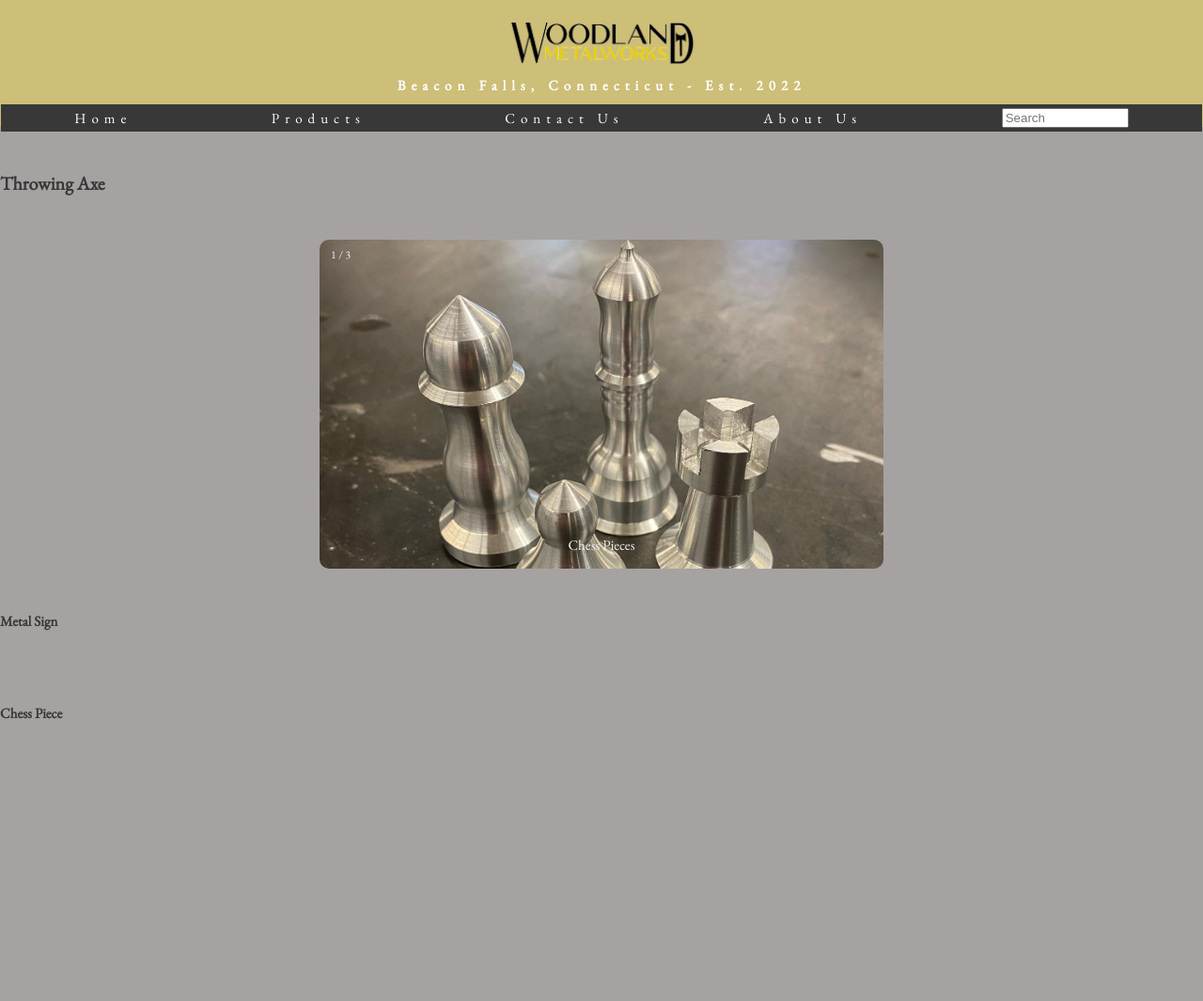
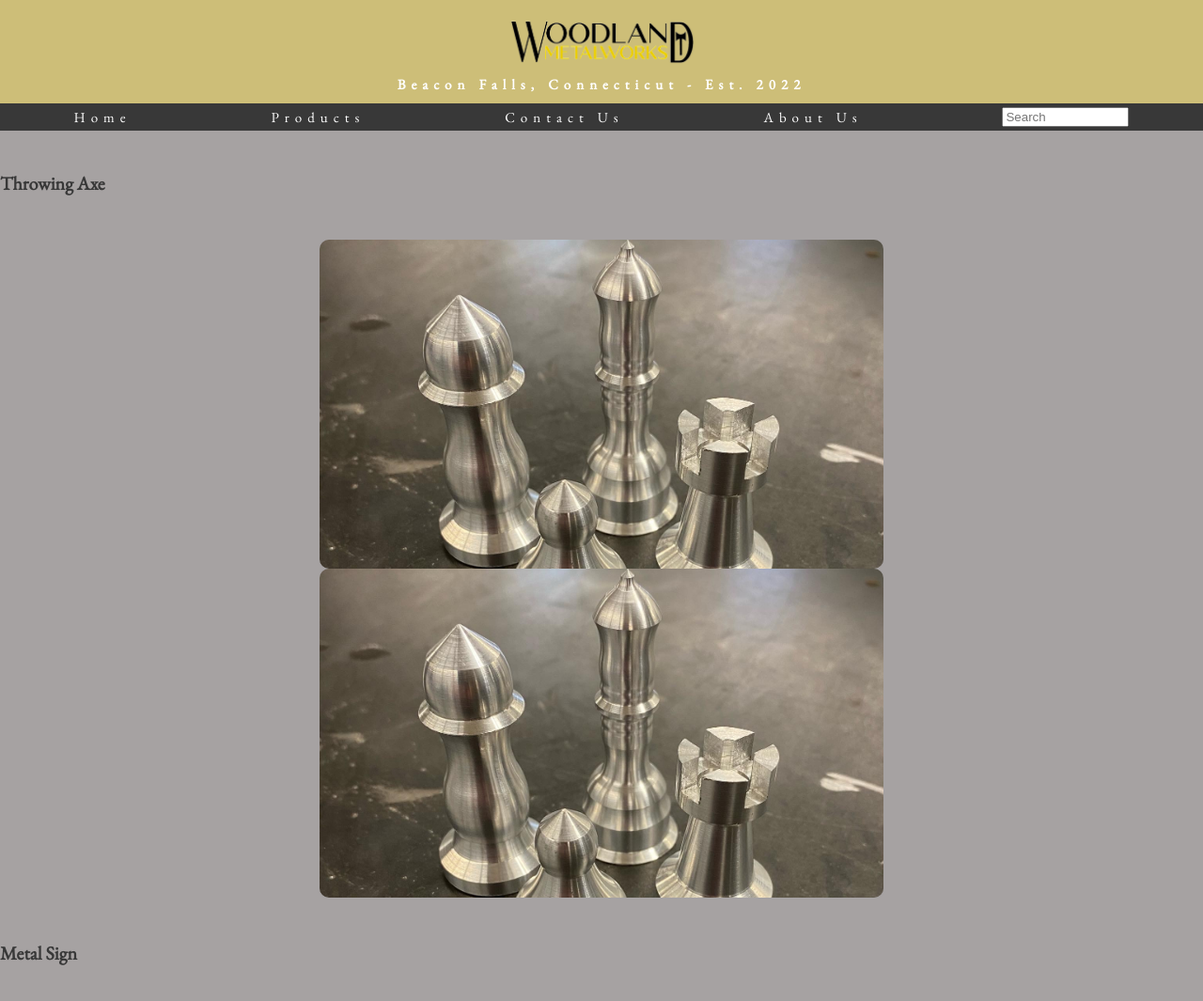
Before and after one commit to ZacharyRenaud/WoodlandMetalWorksTeam2, a plain HTML site: page products.html in a window 1280 px wide. Shown: the top 1065 px of the page at 94% size. Before the commit the page ends 800 px from the top, so only its background shows below. Drawn offline with nearby package versions, Linux system fonts and the light colour scheme.

Commit message:
Read comment as usual...

```diff
--- a/products.html
+++ b/products.html
@@ -52,41 +52,56 @@
         <h2>ㅤㅤ</h2>
         <h1>Throwing Axe</h1>
         <h2>ㅤㅤ</h2>
-            <!--Image Carousel Container-->
-    <div class="slideshow-container">
-        <!-- Full-width images with number and caption text -->
-        <div class="mySlides fade">
-            <div class="numbertext">1 / 3</div>
-            <img src="Assets/Chess Pieces (resized).jpg" style="width:100%; object-fit: fill;">
-            <div class="text">Chess Pieces</div>
+
+        <div class="slideshow-container">
+            <div class="mySlides1">
+              <img src="Assets/Chess Pieces (resized).jpg" style="width:100%">
+            </div>
+
+            <div class="mySlides1">
+                <img src="Assets/Full Axe.jpg" style="width:100%">
+            </div>
+
+            <div class="mySlides1">
+                <img src="" style="width:100%">
+            </div>
         </div>
-        <div class="mySlides fade">
-            <div class="numbertext">2 / 3</div>
-            <img src="Assets/Full Axe.jpg" style="width:100%">
-            <div class="text">Axe</div>
+
+        <div class="slideshow-container">
+            <div class="mySlides2">
+              <img src="Assets/Chess Pieces (resized).jpg" style="width:100%">
+            </div>
+
+            <div class="mySlides2">
+                <img src="Assets/Full Axe.jpg" style="width:100%">
+            </div>
+
+            <div class="mySlides2">
+                <img src="" style="width:100%">
+            </div>
         </div>
-        <div class="mySlides fade">
-            <div class="numbertext">3 / 3</div>
-            <img src="Assets/Gallery Metal Sign (resized2).jpg" style="width:100%">
-            <div class="text">Metal Sign</div>
-        </div>
-    </div>
 
-    <!-- Image carousel JavaScript -->
-    <section class = "Product Gallary">
         <script>
-        var slideIndex = 0;
-        carousel();
-        function carousel() {
-            var i;
-            var x = document.getElementsByClassName("mySlides");
+        let slideIndex = [1,1];
+        /* Class the members of each slideshow group with different CSS classes */
+        let slideId = ["mySlides1", "mySlides2"]
+        showSlides(1, 0);
+        showSlides(1, 1);
+
+        function plusSlides(n, no) {
+            showSlides(slideIndex[no] += n, no);
+        }
+
+        function showSlides(n, no) {
+            let i;
+            let x = document.getElementsByClassName(slideId[no]);
+            if (n > x.length) {slideIndex[no] = 1}
+            if (n < 1) {slideIndex[no] = x.length}
             for (i = 0; i < x.length; i++) {
-                x[i].style.display = "none";
+            x[i].style.display = "none";
             }
-        slideIndex++;
-        if (slideIndex > x.length) {slideIndex = 1}
-        x[slideIndex-1].style.display = "block";
-        setTimeout(carousel, 7000); // Change image every 2 seconds
+            x[slideIndex[no]-1].style.display = "block";
+
         }
         </script>
 
--- a/style.css
+++ b/style.css
@@ -37,6 +37,13 @@ Brandon I like everything you said above ^. There was more team member so I adde
 the teachers in the faq? Also I personally really like our about us page. Maybe highlight the tl's
 in a special color? Would you mind trying to fix the taskbar for good? Just so we can move onto
 filling this website up and styling it.
+
+BB -
+- Fixed toolbar
+- Bolded/highlighted team leaders
+- Painfully added two slideshows to the products page. However, I have zero clue how to get them to automatically
+change pictures. The pictures I put in them are just placeholders to make sure the containers actually show up.
+I'll try to figure out how to animate them next time. Let me know where in the page you want them to be.
 */
 
 @import url('https://fonts.googleapis.com/css2?family=EB+Garamond&family=Open+Sans:wght@300&display=swap');
@@ -55,7 +62,7 @@ header {
     letter-spacing: 0.6rem;
     line-height: .01rem;
     height: 135px;
-    padding: .1rem;
+    padding: 0.1px;
 }
 
 header img{
@@ -98,15 +105,20 @@ body p {
     background-color: #CDBE78;
     color: black;
     padding: 3px;
+    overflow: hidden;
 }
 
 .toolbar {
     font-size: 1.5rem;
+    margin: 0px;
+    padding: 0px;
+    overflow: hidden;
 }
 
 .toolbar a {
     text-decoration: none;
     padding-top: .7rem;
+    overflow: hidden;
 }
 
 .toolbar a:active {
@@ -169,7 +181,9 @@ body img{
 
 /* Image Carousel*/
 
-* {box-sizing:border-box}
+* {box-sizing: border-box}
+.mySlides1, .mySlides2 {display: none}
+img {vertical-align: middle;}
 
 /* Slideshow container */
 .slideshow-container {
@@ -179,11 +193,6 @@ body img{
   margin: auto;
   overflow: hidden;
   border-radius: 10px;
-}
-
-/* Hide the images by default */
-.mySlides {
-  display: none;
 }
 
 /* Caption text */
@@ -216,6 +225,8 @@ body img{
   from {opacity: .4}
   to {opacity: 1}
 }
+
+/*Image Carousel End*/
 
 .teamMembers{
     text-align: center;
@@ -264,3 +275,9 @@ body img{
     transform: translate(-50%, -50%);
     font-family: 'Open Sans', sans-serif;
 }
+
+.tl {
+    text-align: center;
+    color: #CDBE78;
+    font-weight: bold;
+}
```
Also changed, not shown: aboutUs.html (+10 -10 lines).
